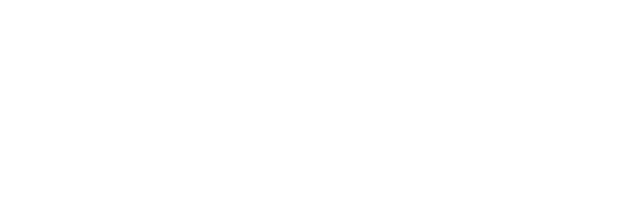
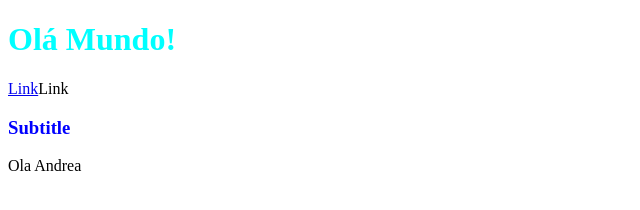
Before and after one commit to lucas-neo/Front-End, a plain HTML site: page index.html in a window 1280 px wide. Shown: the whole page, without its empty margins (0-640 px from the left). Drawn offline with Linux system fonts and the light colour scheme.

Commit message:
commit 1

```diff
--- a/index.html
+++ b/index.html
@@ -1,11 +1,18 @@
 <!DOCTYPE html>
-<html lang="en">
+<html lang="pt-Br">
 <head>
     <meta charset="UTF-8">
     <meta name="viewport" content="width=device-width, initial-scale=1.0">
+
     <title>Document</title>
 </head>
 <body>
+    <h1 style="color: aqua;" title="Texto">Olá Mundo!</h1>
+    <p><a href="https://www.youtube.com/">Link</a>Link</p>
+    <h3 style="color: blue;">Subtitle</h3>
+    Ola Andrea
+
+
 
 </body>
 </html>
```
